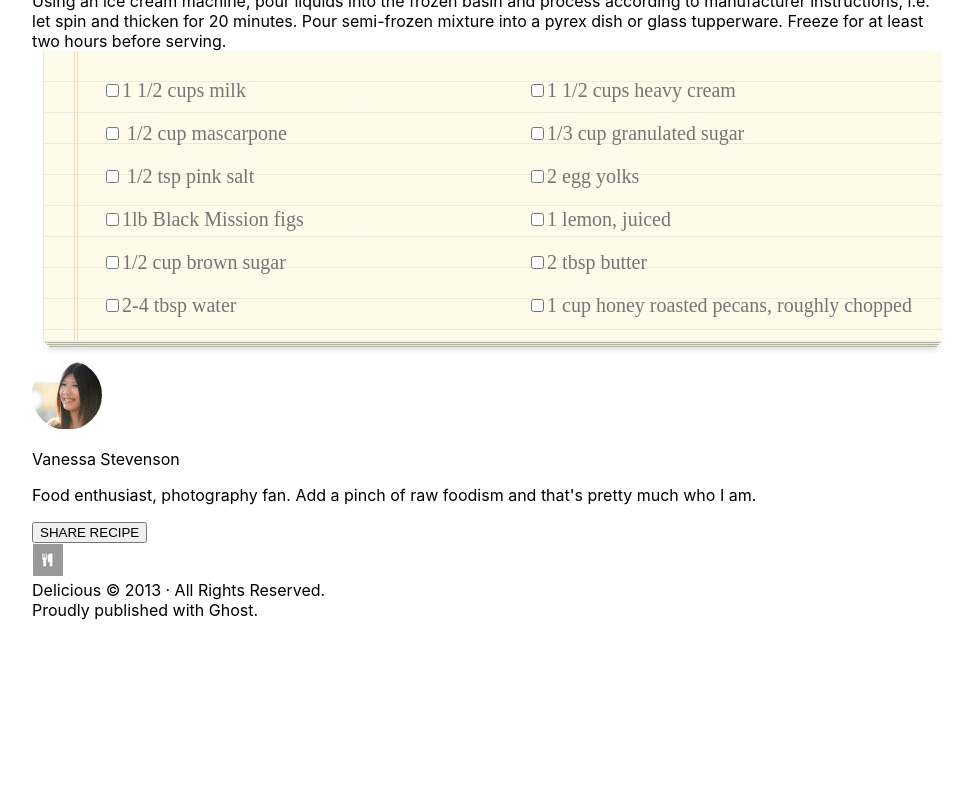
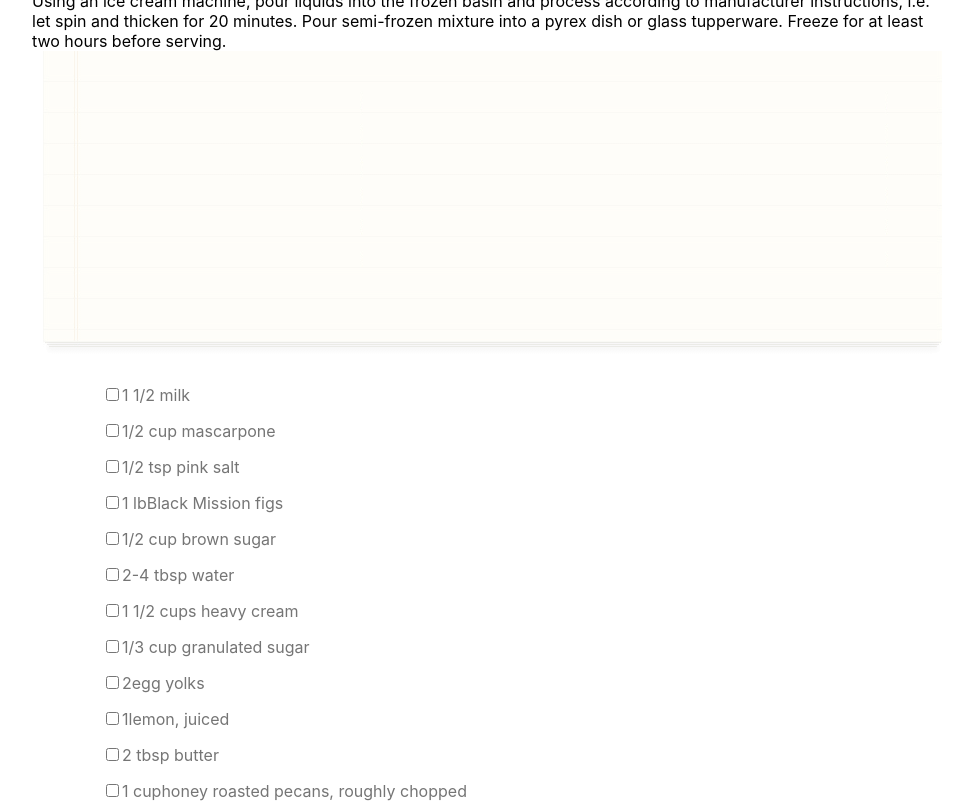
Before and after one commit to jeffIrvine/chocolate-pizza, a React (Create React App) app: page / in a window 1280 px wide. Shown: the part 940-1743 px from the top of the page, without its empty margins (148-1121 px from the left). Before the commit the page ends 1600 px from the top, so only its background shows below. Built offline with nearby package versions, Linux system fonts and the light colour scheme.

Commit message:
list display under notepad image

```diff
--- a/src/App.css
+++ b/src/App.css
@@ -77,17 +77,27 @@ body {
   font-size: .85em;
 }
 
-.ingredients {
+.ingredients  {
   width: 100%;
   font-family: serif;
   position: relative;
   text-align: center;
+  opacity: 25%;
   font-size: 1.25em;
   color: rgb(117, 117, 117);
 }
 
-.list-one {
+/* .list-one {
   position: absolute;
+  text-align: left;
+  top: 8px;
+  left: 70px;
+  color: rgb(117, 117, 117);
+  align-items: flex-start;
+} */
+
+.list-style {
+  position: relative;
   text-align: left;
   top: 8px;
   left: 70px;
--- a/src/App.js
+++ b/src/App.js
@@ -3,8 +3,9 @@ import Header from './Header.js';
 import Title from './Title.js';
 import Image from './Image.js';
 import Article from './Article.js';
-import NotePad from './NotePad.js';
+import IngredientList from './NotePad.js';
 import Footer from './Footer';
+import { NotePadImage } from './NotePad.js';
 
 function App() {
   return (
@@ -13,7 +14,43 @@ function App() {
         <Title />
         <Image />
         <Article />
-        <NotePad />
+        <NotePadImage />
+        <IngredientList
+          name=' milk'
+          amount='1 1/2' />
+        <IngredientList
+          name=' mascarpone'
+          amount='1/2 cup' />
+        <IngredientList
+          name=' pink salt'
+          amount='1/2 tsp' />
+        <IngredientList
+          name='Black Mission figs'
+          amount='1 lb' />
+        <IngredientList
+          name=' brown sugar'
+          amount='1/2 cup' />
+        <IngredientList
+          name=' water'
+          amount='2-4 tbsp' />
+        <IngredientList
+          name=' heavy cream'
+          amount='1 1/2 cups' />
+        <IngredientList
+          name=' granulated sugar'
+          amount='1/3 cup' />
+        <IngredientList
+          name='egg yolks'
+          amount='2' />
+        <IngredientList
+          name='lemon, juiced'
+          amount='1' />
+        <IngredientList
+          name=' butter'
+          amount='2 tbsp' />
+        <IngredientList
+          name='honey roasted pecans, roughly chopped'
+          amount='1 cup' />
         <Footer />
     </div>
   );
--- a/src/NotePad.js
+++ b/src/NotePad.js
@@ -1,20 +1,29 @@
 import React, { Component } from 'react'
 import noteImage from './assets/list-bg.png'
+
+
+export class NotePadImage extends Component {
+    render() {
+        return (
+            <div className='ingredients'>
+            <img src={noteImage} alt='note pad'/>
+            </div>
+        )
+    }
+}
 
 
 export default class NotePad extends Component {
     render() {
         return (
-            <div className='ingredients'>
-                <div>
-                    <img src={noteImage} alt='note pad'/>
-                </div>
+            <div className='list-style'>
+
                 <div className='list-one'>
                     <p>
                         <input type='checkbox' />
-                        <label className='strikethrough'>1 1/2 cups milk</label>
+                        <label className='strikethrough'>{this.props.amount}{this.props.name}</label>
                     </p>
-                    <p>
+                    {/* <p>
                         <input type='checkbox' />
                         <label className='strikethrough'> 1/2 cup mascarpone</label>
                     </p>
@@ -33,9 +42,9 @@ export default class NotePad extends Component {
                     <p>
                         <input type='checkbox' />
                         <label className='strikethrough' >2-4 tbsp water</label>
-                    </p>
+                    </p> */}
                 </div>
-                <div className='list-two'>
+                {/* <div className='list-two'>
                     <p>
                         <input type='checkbox' />
                         <label className='strikethrough'>1 1/2 cups heavy cream</label>
@@ -60,7 +69,7 @@ export default class NotePad extends Component {
                         <input type='checkbox' />
                         <label className='strikethrough'>1 cup honey roasted pecans, roughly chopped</label>
                     </p>
-                </div>
+                </div> */}
             </div>
         )
     }
```
